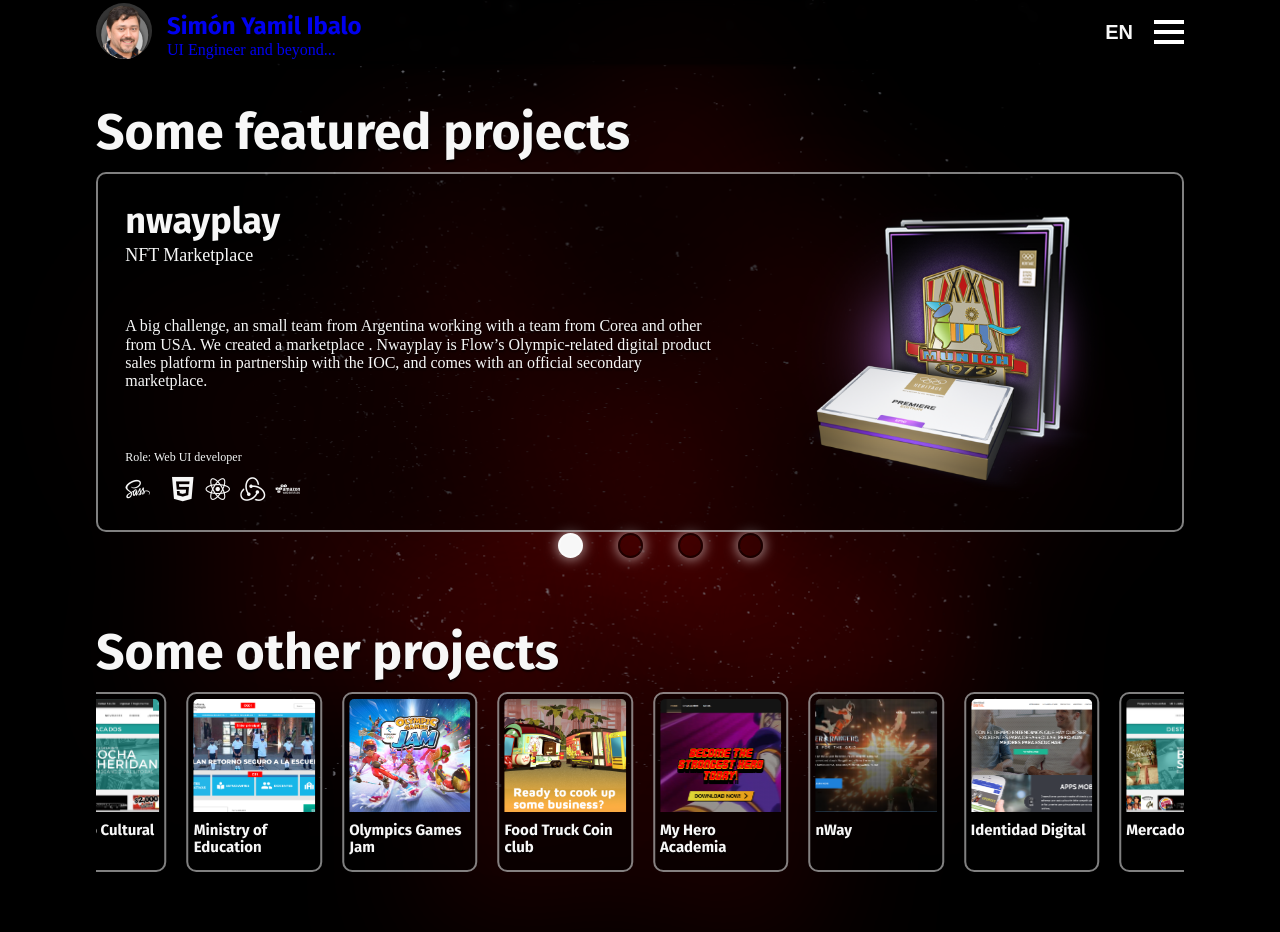
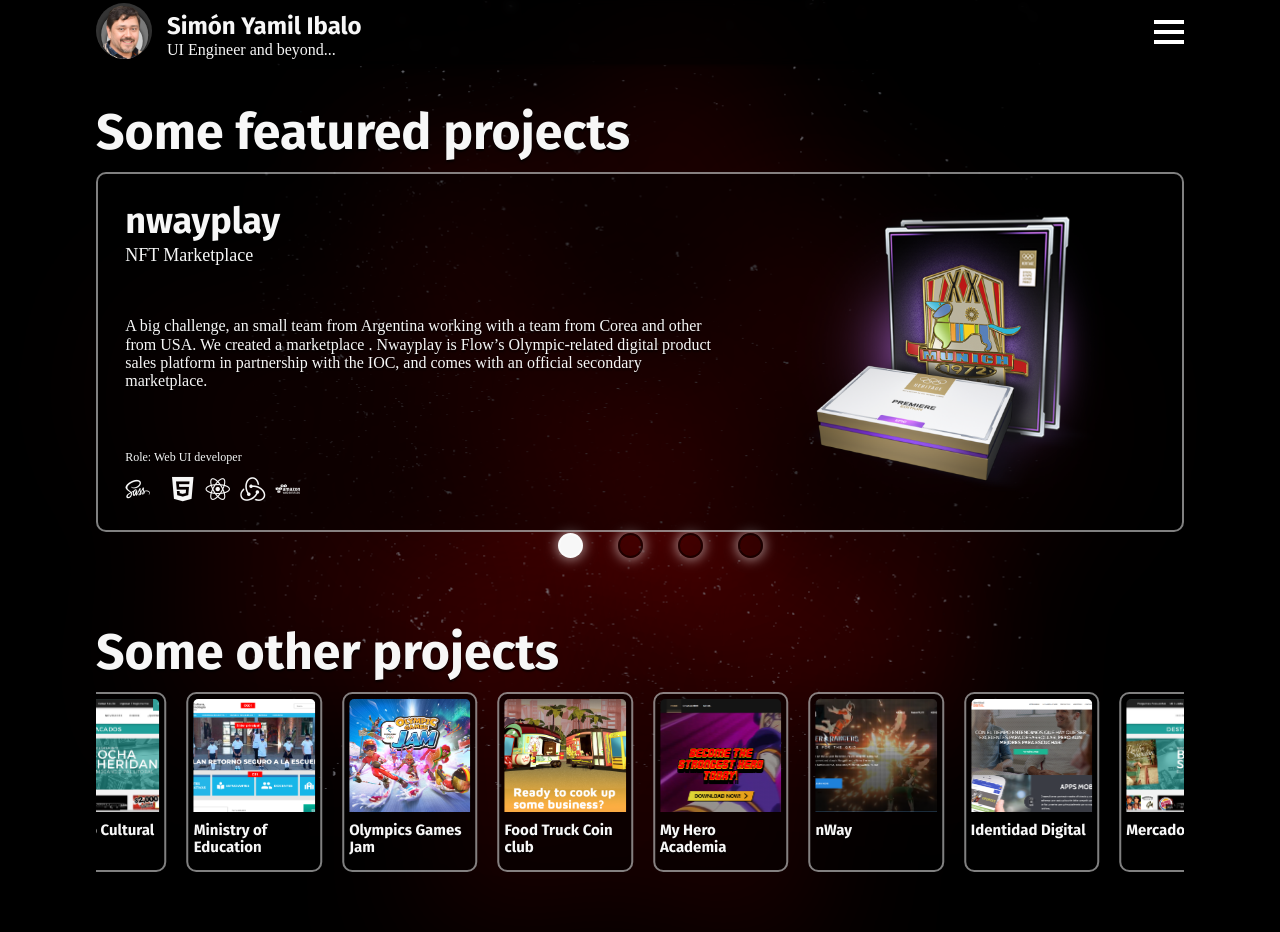
Before and after one commit to simon8x/portfolio, a React (Create React App) app: page /portfolio/projects in a window 1280 px wide. Built offline with nearby package versions, Linux system fonts and the light colour scheme; a web font is replaced by a local one.

Commit message:
minor fixin spacing at projects page and links color behaivour

```diff
--- a/src/assets/sass/containers/projects/_projects.scss
+++ b/src/assets/sass/containers/projects/_projects.scss
@@ -26,6 +26,8 @@
         display: flex;
         flex-direction: row;
         align-items: center;
+        justify-content: space-between;
+        gap: 2%;
         max-width: 100vw;
         .header-section{
             width: 30%;
--- a/src/assets/sass/globals/_normalizer.scss
+++ b/src/assets/sass/globals/_normalizer.scss
@@ -259,3 +259,5 @@
   h1,h2,h3,h4,h5,h6{
     margin: 0;
   }
+
+  a { color: inherit; }
--- a/src/components/main-nav-bar/MainNavBar.js
+++ b/src/components/main-nav-bar/MainNavBar.js
@@ -26,14 +26,14 @@
 
 
         <ul className='controls-list'>
-          <li className='control-item'>
-            <button className='control-item-btn'
-            // onClick={ handleLanguage }
-            >
-              EN
+          {/* <li className='control-item'>
+            <button className='control-item-btn'  */}
+             {/* onClick={ handleLanguage } */}
+            {/* > */}
+              {/* EN */}
               {/* {settings.language === 'EN' ? 'EN' : 'ES'} */}
-              </button>
-          </li>
+              {/* </button>
+          </li> */}
           <li className='control-item'>
             <HamburgerMenu />
             {/* <button
```
